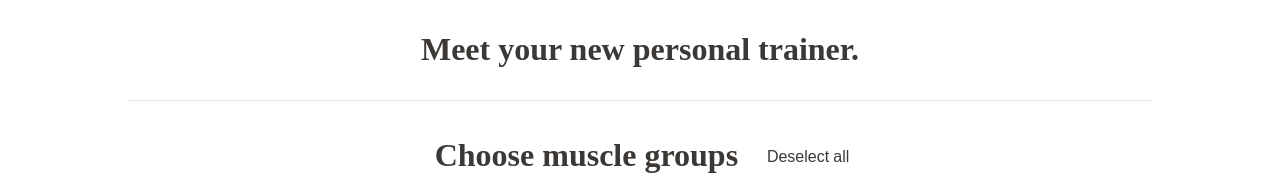
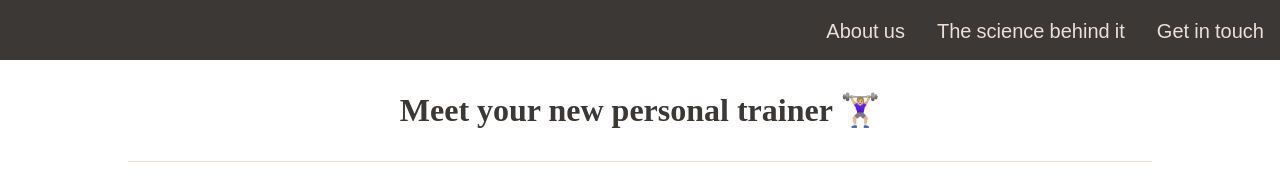
Before and after one commit to gosikxo/personal-trainer-app, a React (Create React App) app: page / in a window 1280 px wide. Shown: the top 189 px of the page. Built offline with nearby package versions, Linux system fonts and the light colour scheme; no server answers; a web font is replaced by a local one.

Commit message:
Add header

```diff
--- a/src/App.tsx
+++ b/src/App.tsx
@@ -4,6 +4,7 @@ import Workout from "./components/Workout"
 import { Excercise } from "./types"
 import { useEffect } from "react"
 import uniq from "lodash/uniq"
+import Header from "./components/Header"
 
 function App() {
   const [exercises, setExercises] = useState<Array<Excercise>>([])
@@ -59,7 +60,8 @@ function App() {
 
   return (
     <div className="App">
-      <h1>Meet your new personal trainer.</h1>
+      <Header />
+      <h1>Meet your new personal trainer 🏋🏼‍♀️</h1>
       <div className="container">
         <Parameters
           toggleAll={() => {
--- /dev/null
+++ b/src/components/Header.tsx
@@ -0,0 +1,21 @@
+import React from "react"
+
+function Header() {
+  return (
+    <div className="header">
+      <div className="header__items">
+        <a href="#" className="header__item">
+          About us
+        </a>
+        <a href="#" className="header__item">
+          The science behind it
+        </a>
+        <a href="#" className="header__item">
+          Get in touch
+        </a>
+      </div>
+    </div>
+  )
+}
+
+export default Header
--- /dev/null
+++ b/src/styles/header.scss
@@ -0,0 +1,16 @@
+@import "theme";
+
+.header {
+  display: flex;
+  justify-content: flex-end;
+  background-color: $dark-brown;
+  height: 60px;
+  align-items: center;
+
+  &__item {
+    color: $cream;
+    text-decoration: none;
+    font-size: 1.25rem;
+    margin: 0 1rem;
+  }
+}
--- a/src/styles/index.scss
+++ b/src/styles/index.scss
@@ -2,6 +2,7 @@
 @import "theme";
 @import "typography";
 @import "workout";
+@import "header";
 
 body {
   margin: 0;
```
